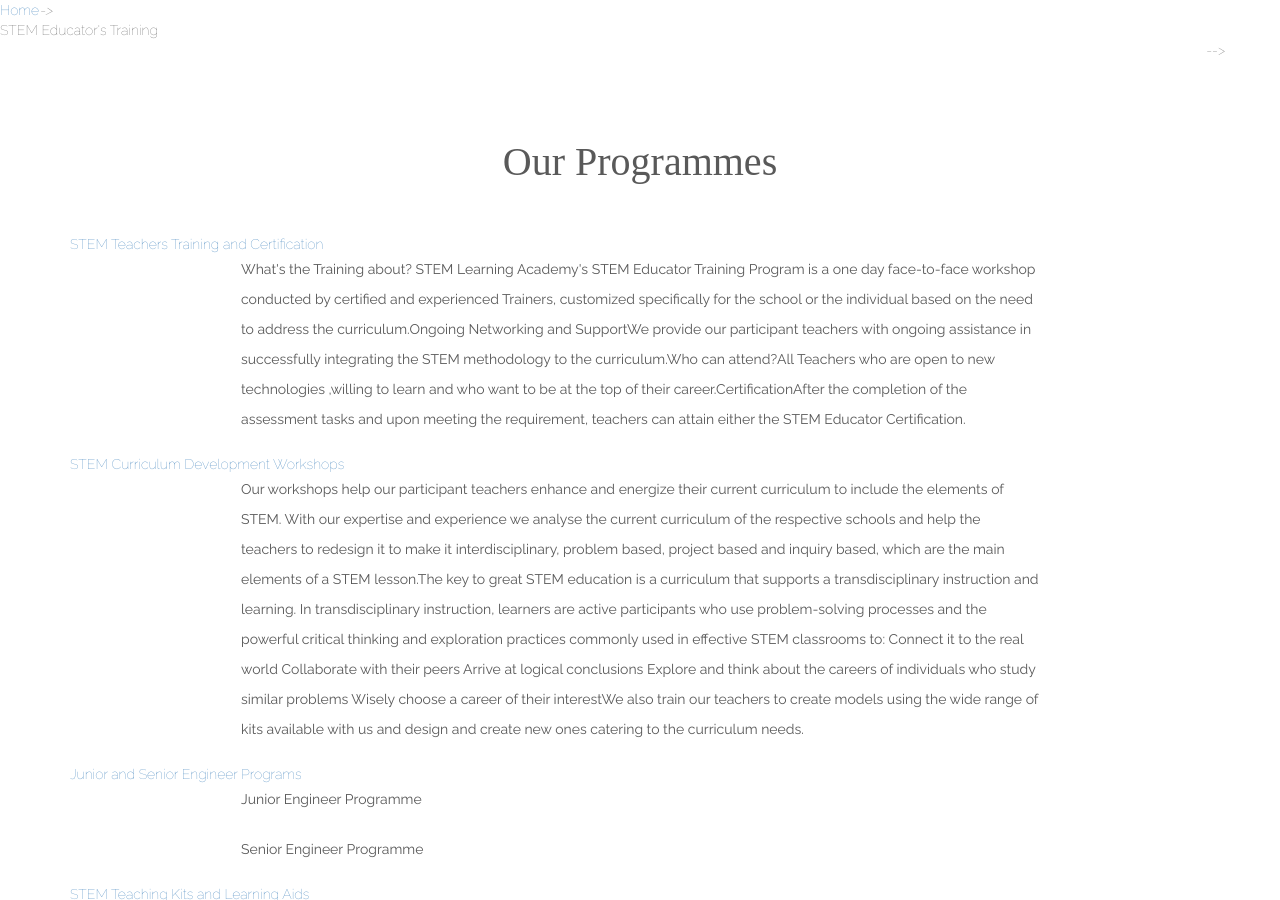
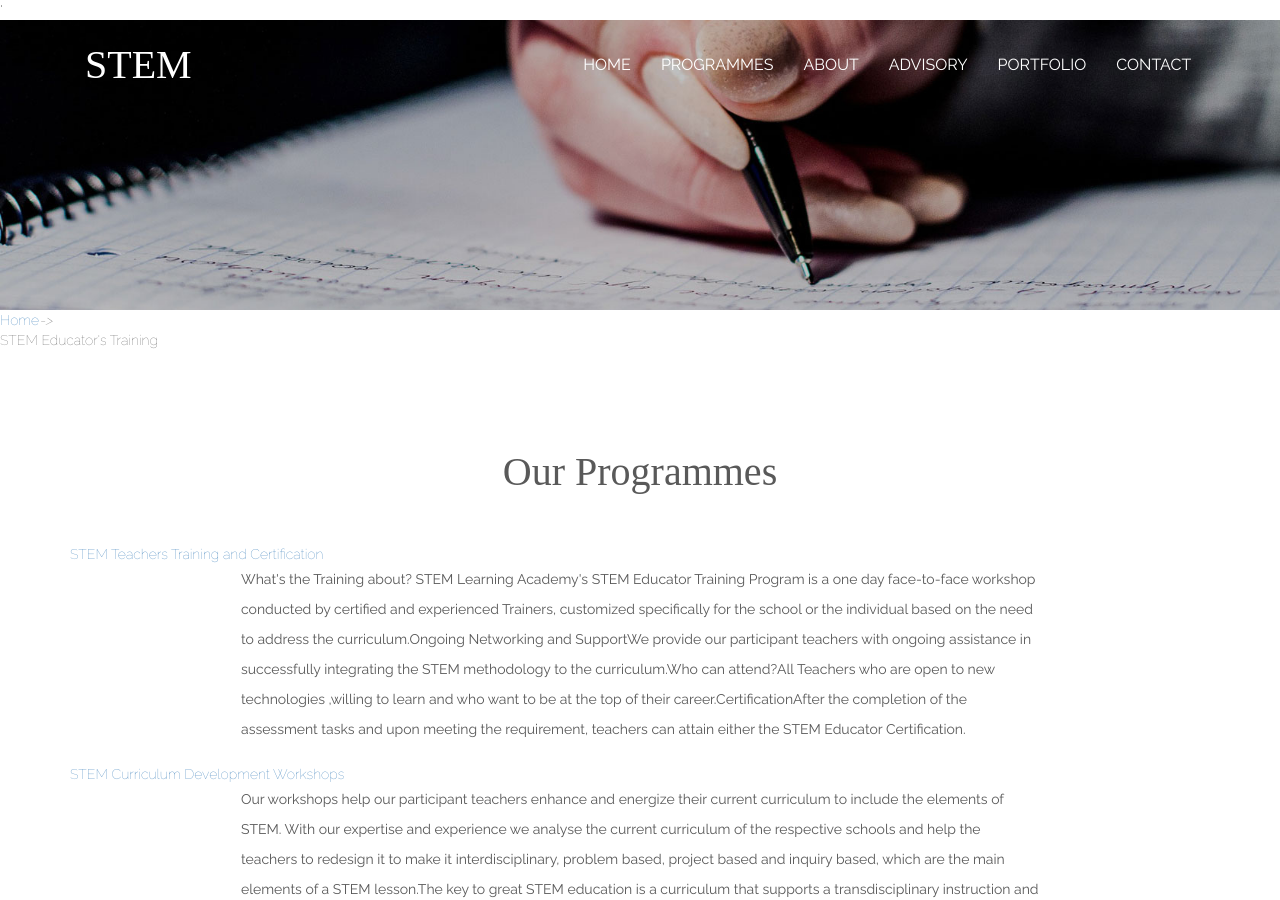
Before and after one commit to dhanyacm/stem, a Jekyll site: the page built from programmes.html, in a window 1280 px wide and 900 px high. Built offline with Jekyll 4.4.1, drawn with Linux system fonts in a browser that asks for light colours; a script that is not in the unit is left out.

Commit message:
Update header.html

```diff
--- a/_includes/header.html
+++ b/_includes/header.html
@@ -15,8 +15,13 @@
 <link href="{{site.baseurl}}/css/portfolio.css" rel="stylesheet" type="text/css" media="all" />
 <link href="{{site.baseurl}}/css/jQuery.lightninBox.css" rel="stylesheet" type="text/css" media="all" />
 <link href="{{site.baseurl}}/css/services.css" rel="stylesheet" type="text/css" media="all"/>
+{% if page.frontpage %}
+<link href="{{site.baseurl}}/css/pogo-slider.min.css" rel="stylesheet" type="text/css" media="all" />
 
-<link href="{{site.baseurl}}/css/pogo-slider.min.css" rel="stylesheet" type="text/css" media="all" />
+  {% else %}
+  <link href="{{site.baseurl}}/css/style-inner.css" rel="stylesheet" type="text/css" media="all" />
+
+  {% endif %}"
 
 {% if page.about %}
   <link href="{{site.baseurl}}/css/site.css" rel="stylesheet" type="text/css" media="all" />
```
